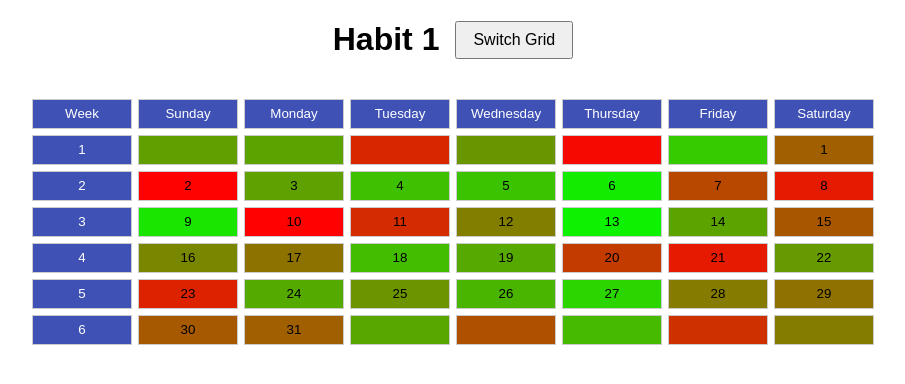
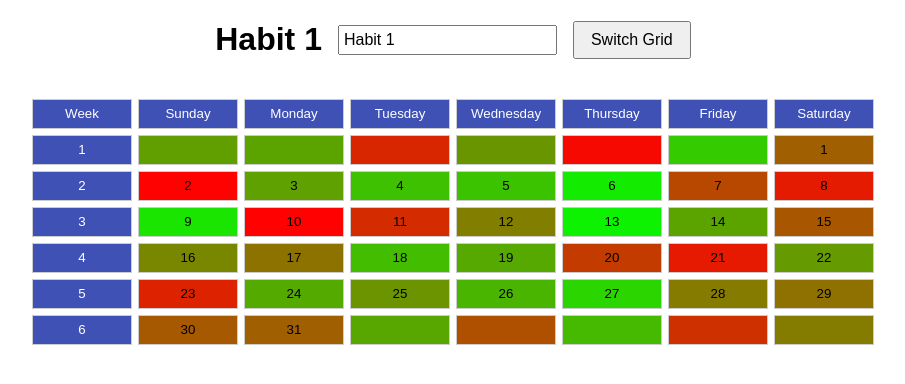
Before and after one commit to iampandor/habitsUI, a React (Create React App) app: page / in a window 1280 px wide. Shown: the top 384 px of the page, without its empty margins (187-1092 px from the left). Built offline with nearby package versions, Linux system fonts and the light colour scheme.

Commit message:
Added the feature of modifying titles

```diff
--- a/src/App.css
+++ b/src/App.css
@@ -51,3 +51,9 @@
   font-size: 1rem;
   cursor: pointer;
 }
+
+.title-input {
+  margin-left: 1rem;
+  padding: 0.25rem;
+  font-size: 1rem;
+}
--- a/src/App.js
+++ b/src/App.js
@@ -52,6 +52,15 @@ const initialGrid = [...habitGrids, summaryGrid];
     return savedGrids ? JSON.parse(savedGrids) : initialGrid;
   });
 
+  const [gridTitles, setGridTitles] = useState(
+    JSON.parse(localStorage.getItem("gridTitles")) || [
+      "Habit 1",
+      "Habit 2",
+      "Third Habit",
+      "Summary",
+    ]
+  );
+
   const [currentGridIndex, setCurrentGridIndex] = useState(0);
 
   useEffect(() => {
@@ -102,8 +111,15 @@ const initialGrid = [...habitGrids, summaryGrid];
   };
 
   const getGridTitle = () => {
-    const gridTitles = ['Habit 1', 'Habit 2', 'Third Habit', 'Summary'];
     return gridTitles[currentGridIndex];
+  };
+
+  const updateGridTitle = (e) => {
+    const newTitle = e.target.value;
+    const newGridTitles = [...gridTitles];
+    newGridTitles[currentGridIndex] = newTitle;
+    setGridTitles(newGridTitles);
+    localStorage.setItem("gridTitles", JSON.stringify(newGridTitles));
   };
 
   const switchGrid = () => {
@@ -135,6 +151,13 @@ const initialGrid = [...habitGrids, summaryGrid];
     <div className="App">
       <div className="title-container">
         <h1>{getGridTitle()}</h1>
+        {currentGridIndex !== gridCount - 1 && (
+          <input
+            className="title-input"
+            value={gridTitles[currentGridIndex]}
+            onChange={updateGridTitle}
+          />
+        )}
         <button className="switch-button" onClick={switchGrid}>
           Switch Grid
         </button>
```
